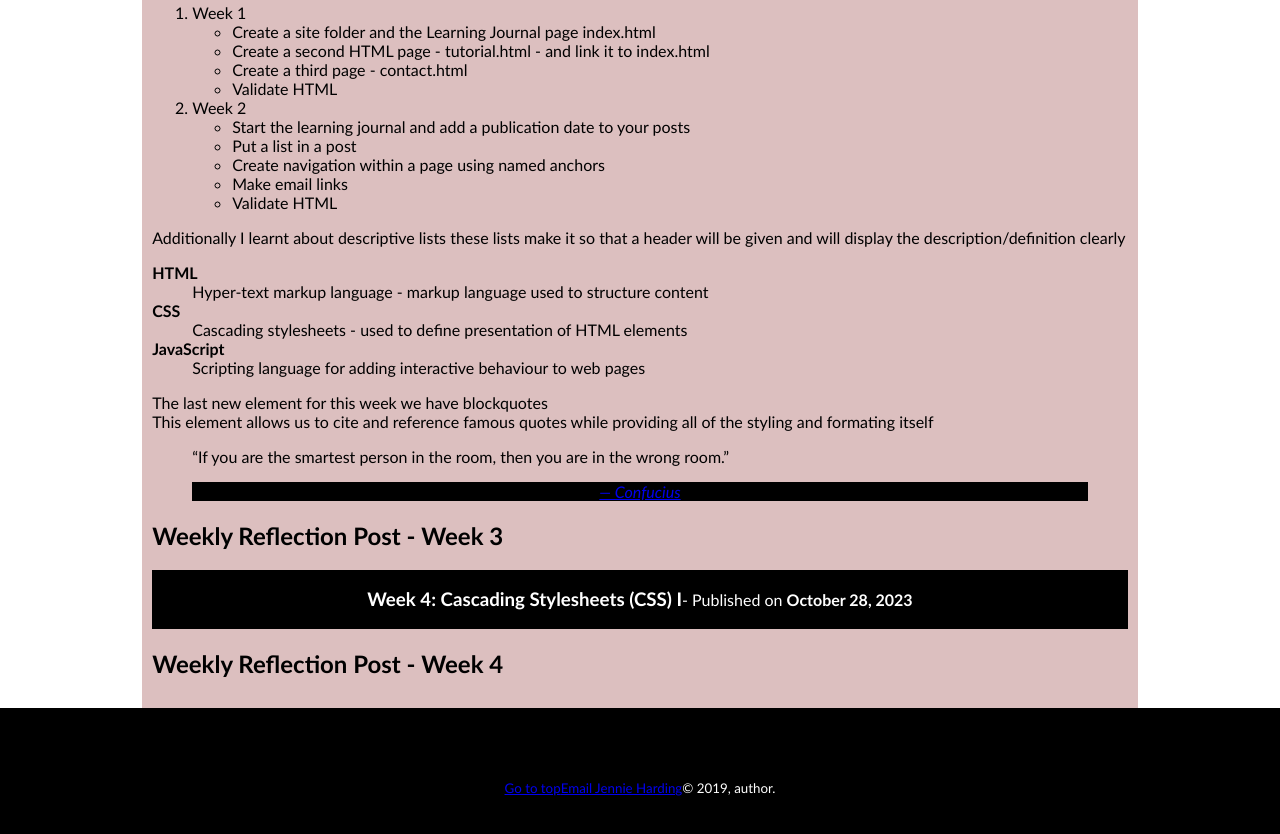
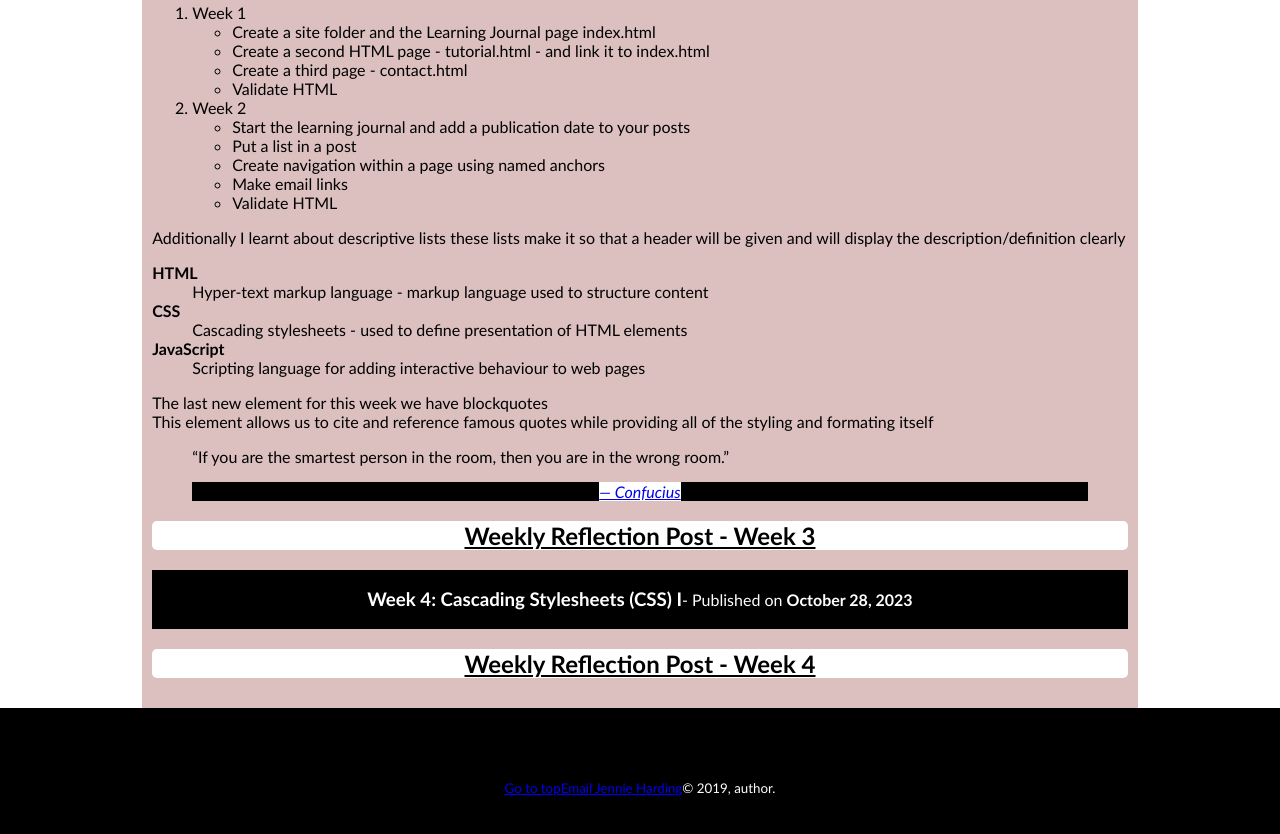
Before and after one commit to hussainalamin701/git_test_ah, a plain HTML site: page index.html in a window 1280 px wide. Shown: the part 2178-3012 px from the top of the page. Drawn offline with Linux system fonts and the light colour scheme.

Commit message:
Update styles.css

```diff
--- a/css/styles.css
+++ b/css/styles.css
@@ -98,5 +98,25 @@ dl, dt, dd{
 }
 
 .weekly-quote > *{
-    color: white;
+    background-color: white;
+    text-align: center;
+
+    display: flex;
+    flex-direction: column;
+    justify-content: center;
 }
+
+.weekly-reflection{
+    background-color: white;
+    border-radius: 5px;
+    padding: 0.001%;
+}
+
+.weekly > *{
+    padding: 0;
+}
+
+.weekly-reflection > h1{
+    text-decoration:underline;
+    text-align: center;
+}
```
